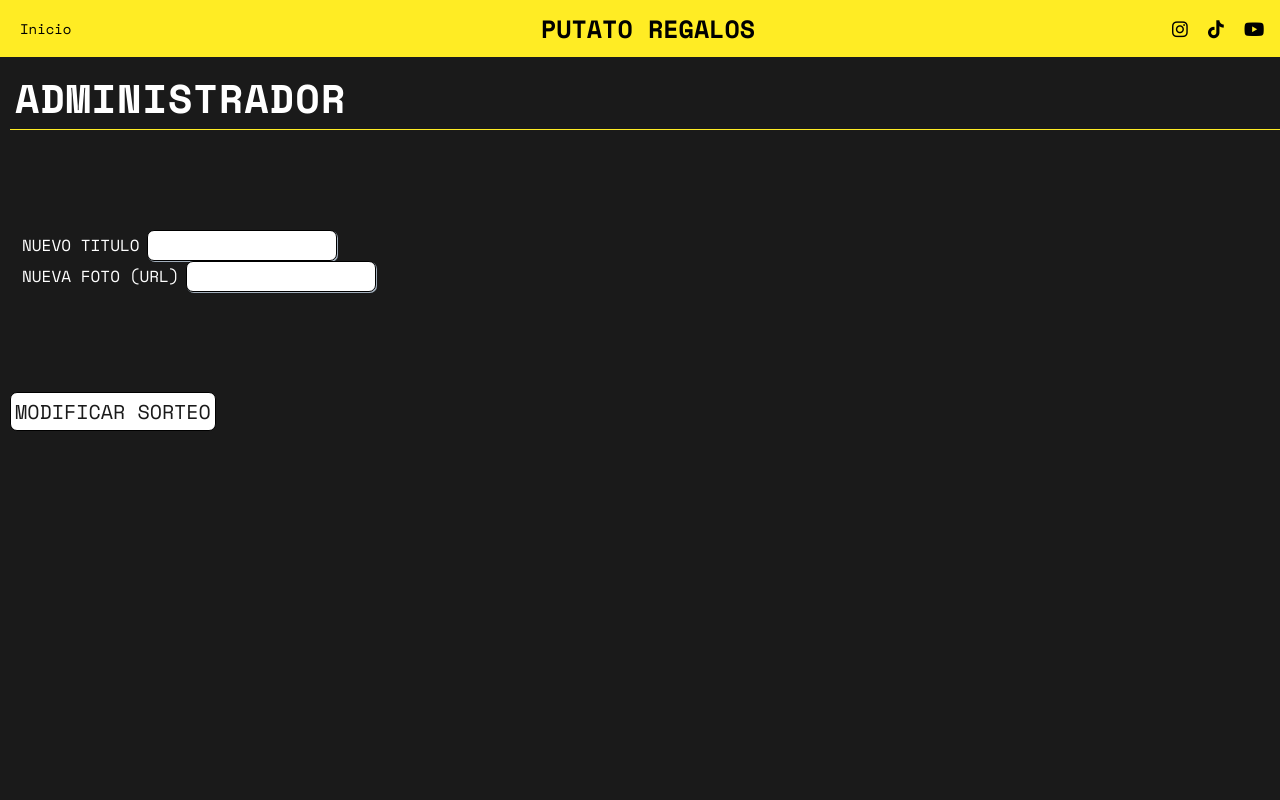
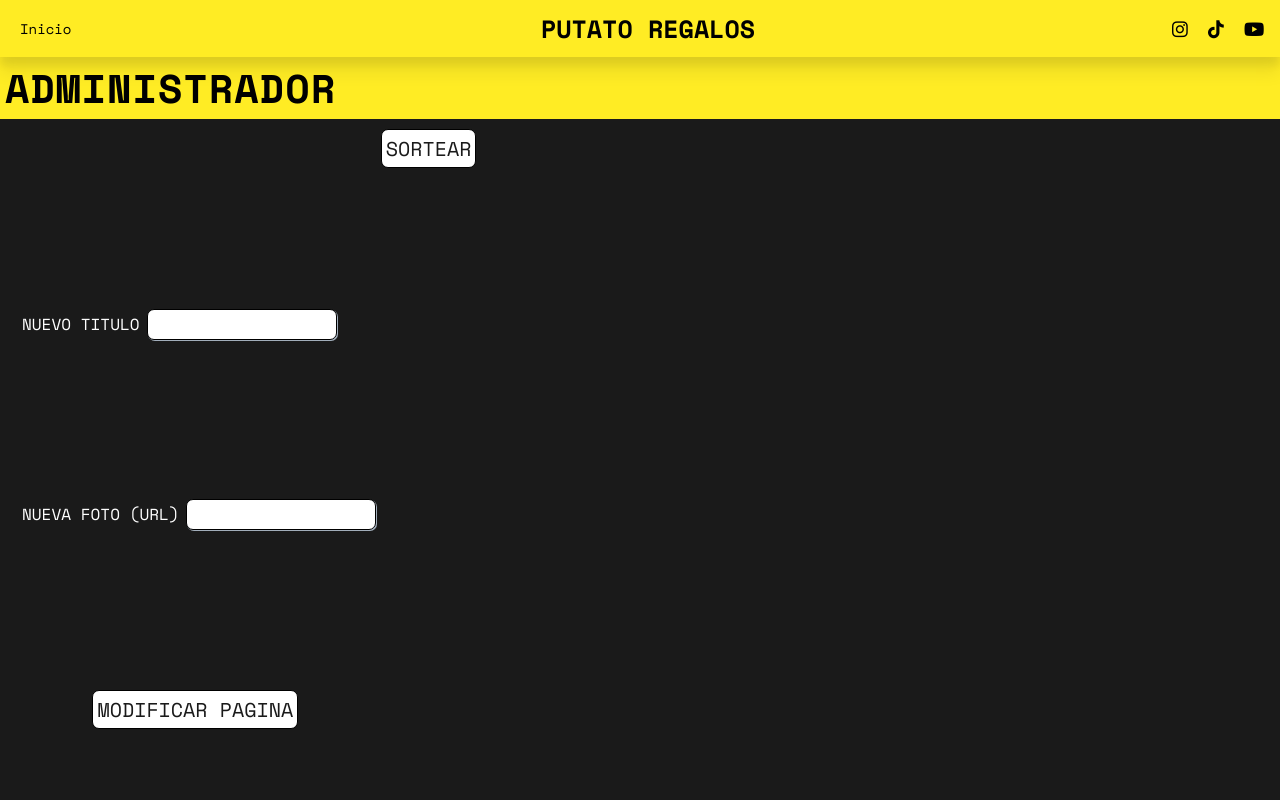
Before and after one commit to juanpi8345/putato, an Angular app: page /admin in a window 1280 px wide. Shown: the top 800 px of the page. Built offline with nearby package versions, Linux system fonts and the light colour scheme; sample sign-in values are in the browser's storage; a web font is replaced by a local one.

Commit message:
los metodos devuelven logs solamente

```diff
--- a/src/app/pages/admin/admin.component.css
+++ b/src/app/pages/admin/admin.component.css
@@ -6,7 +6,6 @@
   color: white;
   background-color: #1a1a1a;
   display: flex;
-  flex-direction: column;
   padding: 10px;
   /*esto despues hay que borrarlo porque es poco funcional, pero lo puse para que se vea mejor mientras trabajamos*/
   height: 100vh;
@@ -14,8 +13,6 @@
 h1 {
   text-align: start;
   padding: 0.5rem;
-  border-bottom: 1px solid #ffec24;
-  width: 100vw;
 }
 button,
 input {
@@ -33,4 +30,5 @@ label {
   flex-direction: column;
   justify-content: space-around;
   padding: 10rem 0.5rem;
+  width: auto;
 }
--- a/src/app/pages/admin/admin.component.html
+++ b/src/app/pages/admin/admin.component.html
@@ -1,8 +1,8 @@
 <!-- <app-navbar></app-navbar> -->
+<h1>ADMINISTRADOR</h1>
 <div class="admin-page fadeIn">
-  <h1>ADMINISTRADOR</h1>
   <!--Formulario para administrar frontend-->
-  <div class="renderizar">
+  <form class="renderizar">
     <div class="cambiar-titulo">
       <label>NUEVO TITULO</label>
       <input
@@ -23,10 +23,11 @@
         [(ngModel)]="raffle.urlImage"
       />
     </div>
-    <!--¿Necesita un botón para enviarse la data?-->
-  </div>
+    <!--Botón para enviar la data-->
+    <button (click)="addRaffle()">MODIFICAR PAGINA</button>
+  </form>
   <div class="realizar-sorteo">
-    <button (click)="addRaffle()">MODIFICAR SORTEO</button>
+    <button (click)="makeRaffle()">SORTEAR</button>
   </div>
   <div class="ver-participantes"></div>
 </div>
--- a/src/app/pages/admin/admin.component.ts
+++ b/src/app/pages/admin/admin.component.ts
@@ -18,14 +18,22 @@ export class AdminComponent {
   constructor(private adminService: AdminService) {}
   //acá hay que ejecutar funciones creadas en el admin.service
   addRaffle() {
-    this.adminService.makeRaffle().subscribe(
+    this.adminService.addRaffle(this.raffle).subscribe(
       (response) => {
         console.log('Se ha generado la rifa');
-        alert('La rifa se ha generado correctamente');
       },
       (error) => {
         console.log('Error al generar la rifa');
-        alert('Ocurrió un error al generar la rifa');
+      }
+    );
+  }
+  makeRaffle() {
+    this.adminService.makeRaffle().subscribe(
+      (response) => {
+        console.log('Se realizó el sorteo');
+      },
+      (error) => {
+        console.log('Error al sortear');
       }
     );
   }
```
